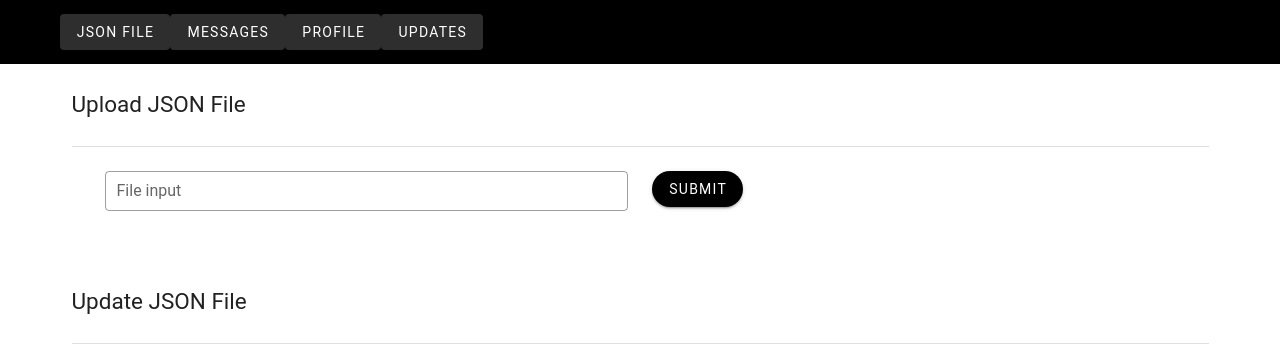
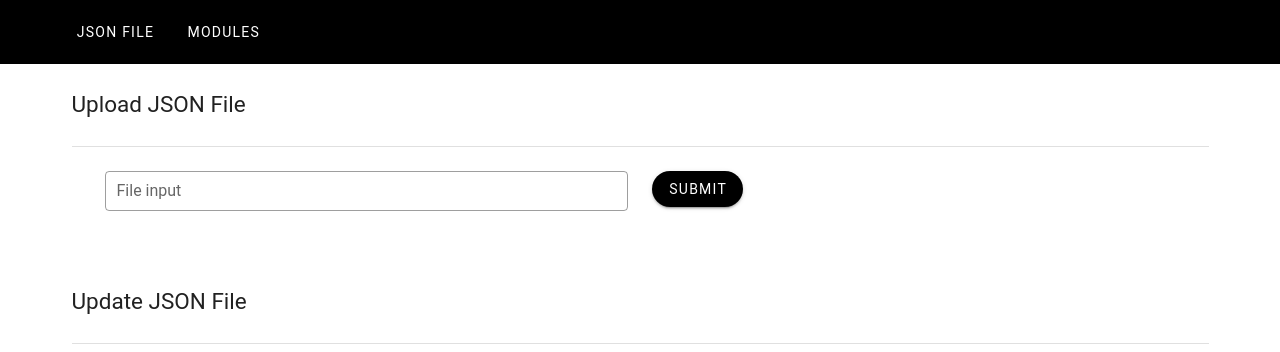
Before and after one commit to otis-co-ltd/sushi-cms-json, a Vue app: page / in a window 1280 px wide. Shown: the top 352 px of the page. Built offline with nearby package versions, Linux system fonts and the light colour scheme.

Commit message:
Update header

```diff
--- a/src/App.vue
+++ b/src/App.vue
@@ -11,8 +11,6 @@
           :key="link"
           text
           color="white"
-          link
-          to="/"
         >
           {{ link }}
         </v-btn>
@@ -38,9 +36,7 @@
     data: () => ({
       links: [
         'JSON File',
-        'Messages',
-        'Profile',
-        'Updates',
+        'Modules',
       ],
     }),
 
```
